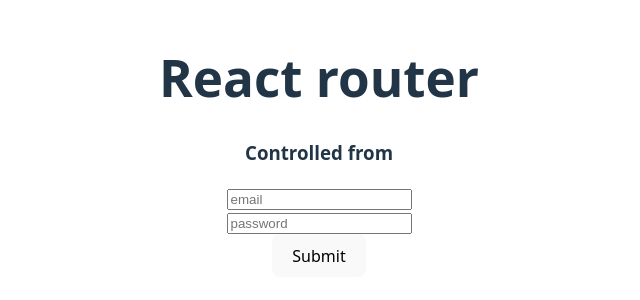
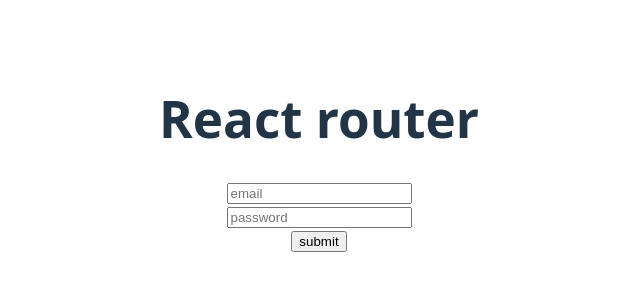
Before and after one commit to Al-Shahriar-Nazim/react-router-part-03, a React (Vite) app: page / in a window 1280 px wide. Shown: the part 246-546 px from the top of the page, without its empty margins (321-961 px from the left). Built offline with nearby package versions, Linux system fonts and the light colour scheme.

Commit message:
added useRef with uncontrolled

```diff
--- a/src/App.jsx
+++ b/src/App.jsx
@@ -2,6 +2,7 @@ import './App.css'
 import ControlledForm from './components/ControlledForm/ControlledForm'
 import FromAction from './components/FromAction/FromAction'
 import SimpleForm from './components/SimpleForm/SimpleForm'
+import UncontrolledForm from './components/UncontrolledForm/UncontrolledForm'
 
 function App() {
 
@@ -11,7 +12,8 @@ function App() {
       <h1>React router</h1>
       {/* <SimpleForm></SimpleForm> */}
       {/* <FromAction></FromAction> */}
-      <ControlledForm></ControlledForm>
+      {/* <ControlledForm></ControlledForm> */}
+      <UncontrolledForm></UncontrolledForm>
     </>
   )
 }
--- /dev/null
+++ b/src/components/UncontrolledForm/UncontrolledForm.jsx
@@ -0,0 +1,27 @@
+import React, { useRef } from "react";
+
+const UncontrolledForm = () => {
+    const emailRef = useRef('');
+    const passwordRef = useRef('');
+  const handleSubmit = (e) => {
+    e.preventDefault();
+    // console.log("sb");
+    // console.log(emailRef.current.value)
+    const email = emailRef.current.value;
+    const password = passwordRef.current.value;
+    console.log(email,password)
+  };
+  return (
+    <div>
+      <form onSubmit={handleSubmit}>
+        <input type="email" placeholder="email" ref={emailRef} />
+        <br />
+        <input type="password" placeholder="password" ref={passwordRef} />
+        <br />
+        <input type="submit" value="submit" />
+      </form>
+    </div>
+  );
+};
+
+export default UncontrolledForm;
```
